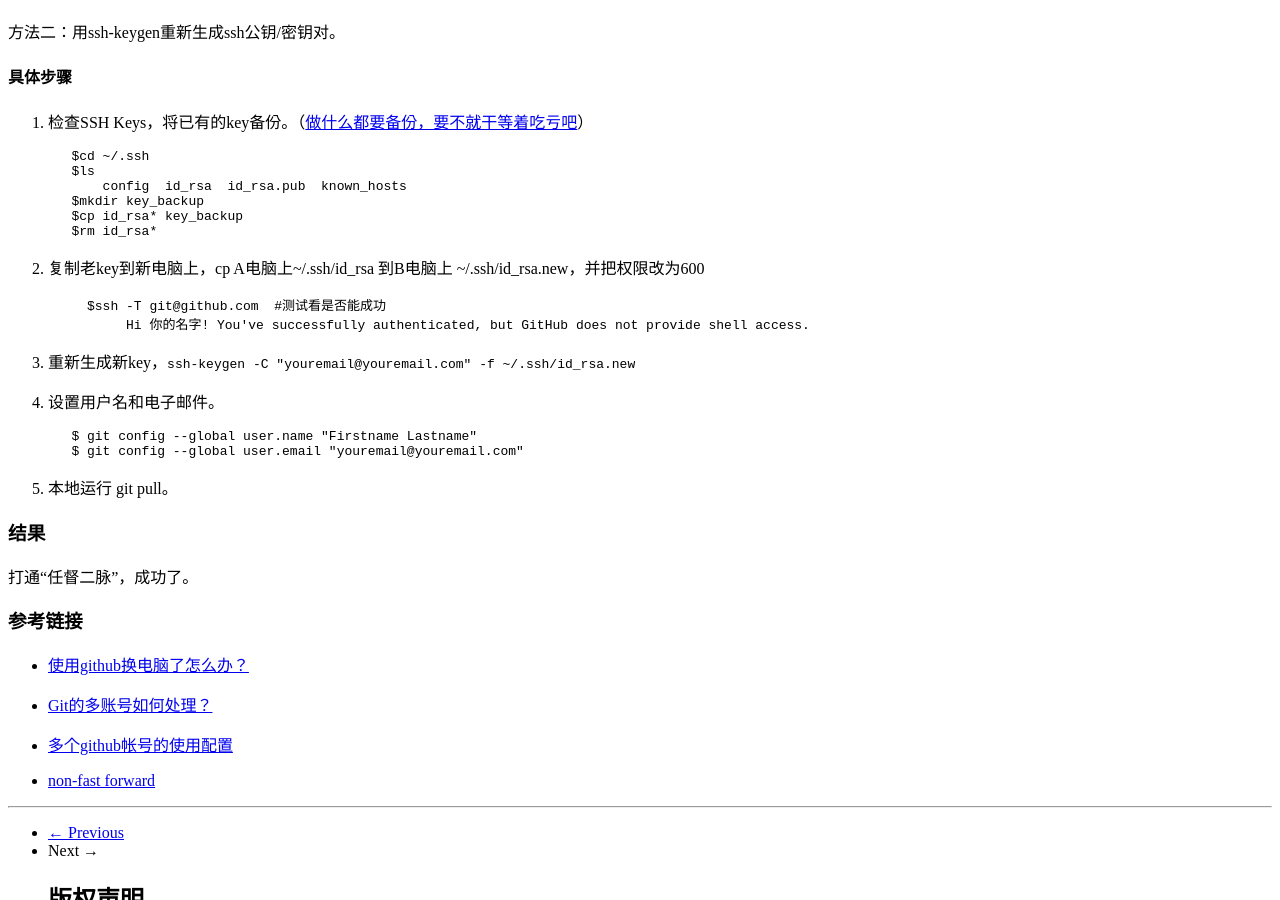
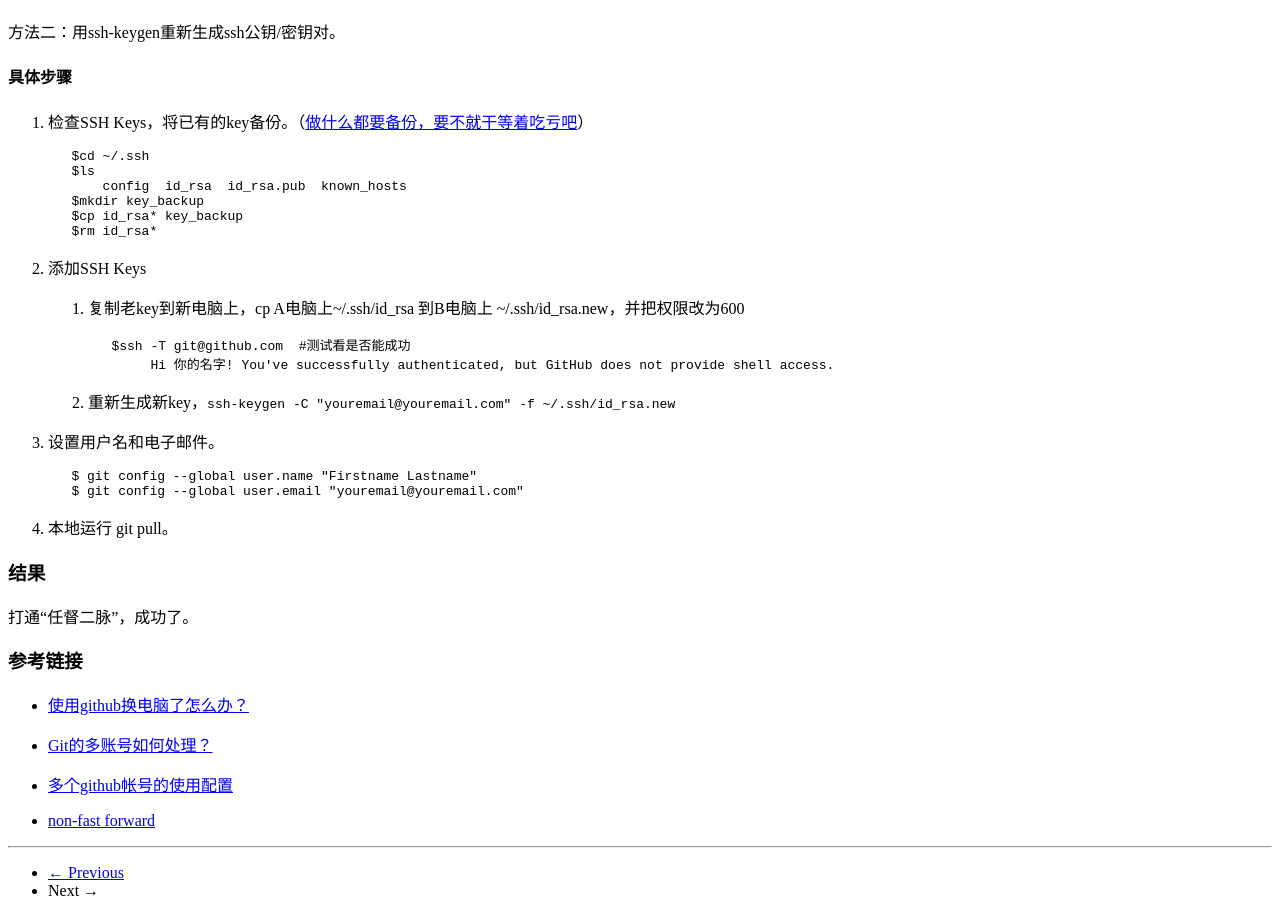
Before and after one commit to yulijia/cn, a Jekyll site: the page built from _posts/2013-02-06-use-one-github-account-on-two-computers.md, in a window 1280 px wide and 900 px high, scrolled down 688 px. Built offline with Jekyll 4.4.1, drawn with Linux system fonts in a browser that asks for light colours; comment, search, counter and statistics services are not loaded.

Commit message:
list style

```diff
--- a/_posts/2013-02-06-use-one-github-account-on-two-computers.md
+++ b/_posts/2013-02-06-use-one-github-account-on-two-computers.md
@@ -35,20 +35,22 @@ tags:
           $cp id_rsa* key_backup
           $rm id_rsa*
 
-  2. 复制老key到新电脑上，cp A电脑上~/.ssh/id_rsa  到B电脑上 ~/.ssh/id_rsa.new，并把权限改为600
+2. 添加SSH Keys
+
+    1. 复制老key到新电脑上，cp A电脑上~/.ssh/id_rsa  到B电脑上 ~/.ssh/id_rsa.new，并把权限改为600
 
               $ssh -T git@github.com  #测试看是否能成功
                    Hi 你的名字! You've successfully authenticated, but GitHub does not provide shell access.
 
-  3. 重新生成新key，<code>ssh-keygen -C "youremail@youremail.com" -f ~/.ssh/id_rsa.new</code>
+    3. 重新生成新key，<code>ssh-keygen -C "youremail@youremail.com" -f ~/.ssh/id_rsa.new</code>
 
-4. 设置用户名和电子邮件。
+3. 设置用户名和电子邮件。
 
 
           $ git config --global user.name "Firstname Lastname"
           $ git config --global user.email "youremail@youremail.com"
 
-5. 本地运行 git pull。
+4. 本地运行 git pull。
 
 ###结果
 
```
